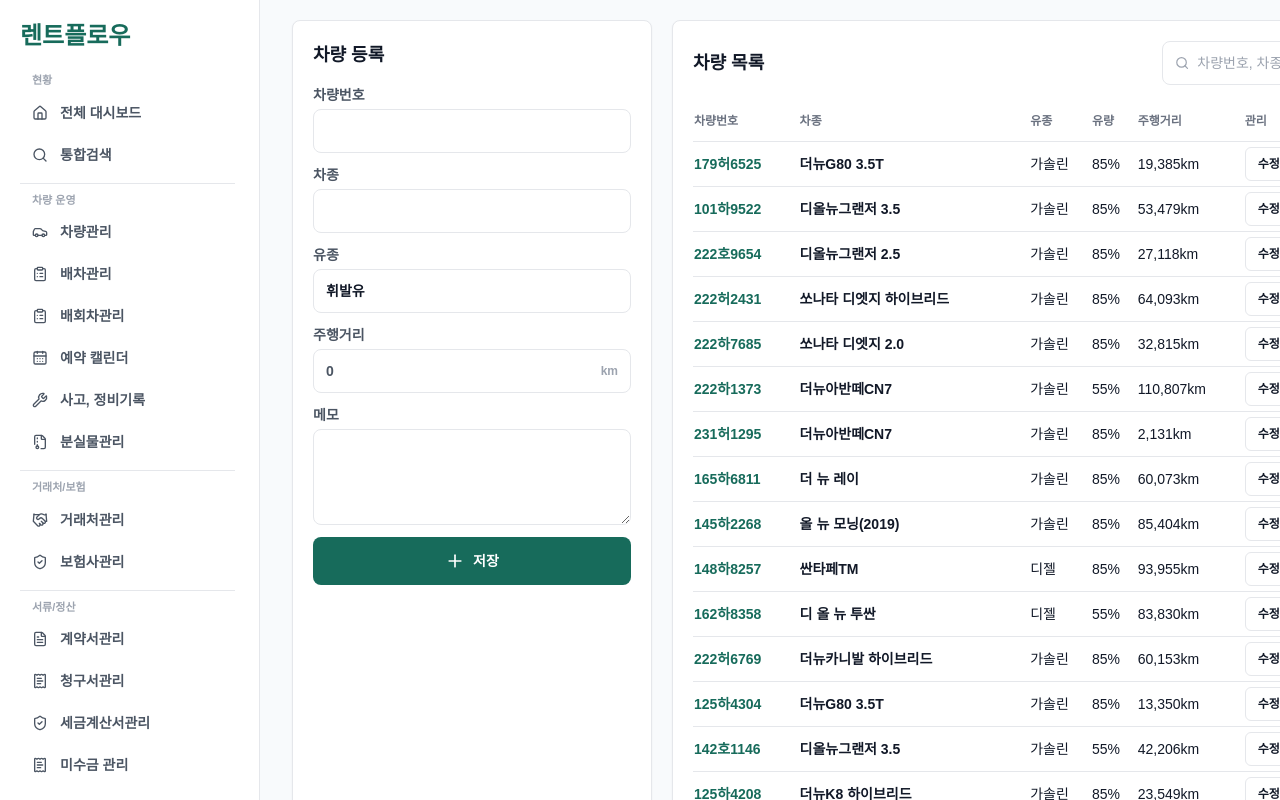
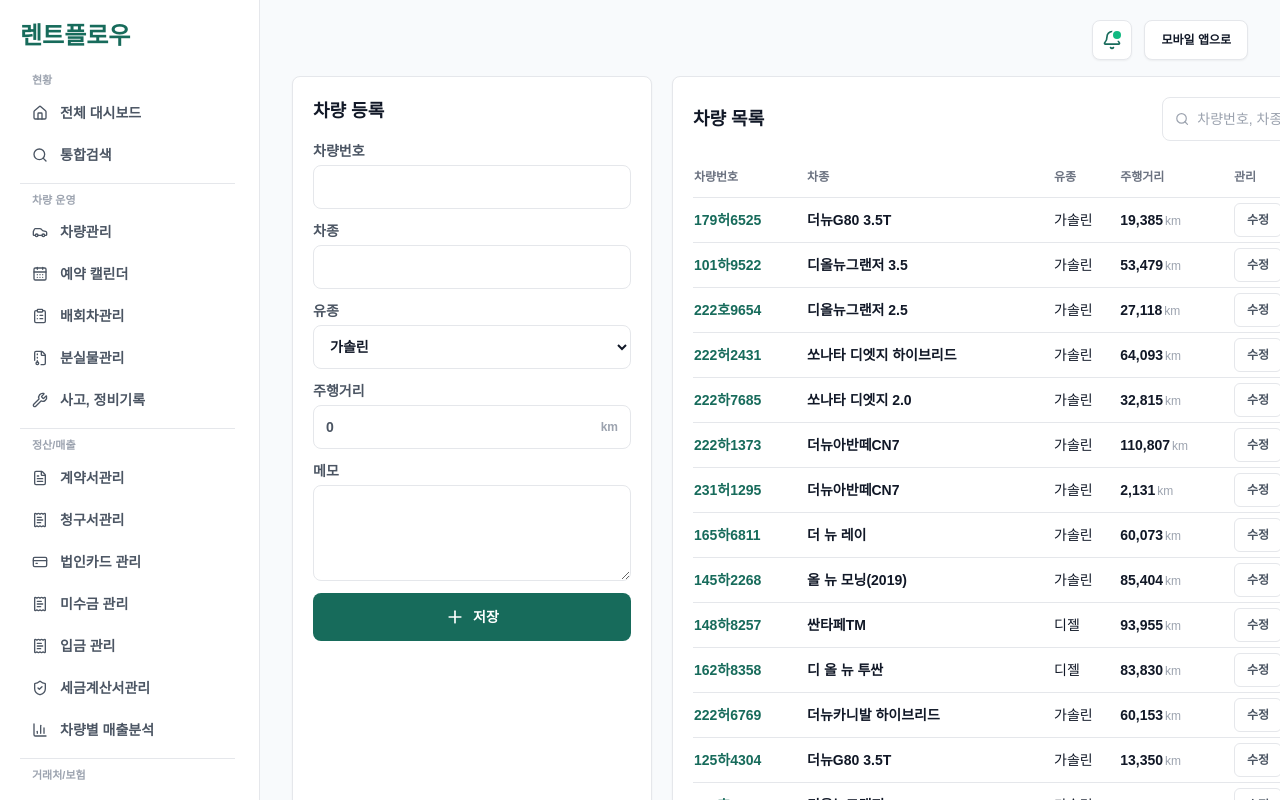
Before and after one commit to djfjjd/rentflow, a Next.js app: page /admin/vehicles in a window 1280 px wide. Shown: the top 800 px of the page. Built offline with nearby package versions, Linux system fonts and the light colour scheme.

Commit message:
feat: enhance AI intake placeholder, support schedule parsing, and fix mobile calendar view

```diff
--- a/components/UniversalAiIntake.tsx
+++ b/components/UniversalAiIntake.tsx
@@ -300,7 +300,7 @@ export function UniversalAiIntake() {
                   setSelectedVehicleNumber(event.target.value);
                   setAnalyzed(false);
                 }}
-                className="mt-1 min-h-12 w-full rounded-lg border border-line bg-field px-3 text-sm font-bold text-ink outline-none transition focus:border-primary focus:ring-4 focus:ring-primary/10"
+                className="mt-1 min-h-11 w-full rounded-lg border border-line bg-field px-3 text-sm font-bold text-ink outline-none transition focus:border-primary focus:ring-4 focus:ring-primary/10"
               >
                 <option value="">차량번호 선택</option>
                 {vehicles.map((vehicle) => (
@@ -343,7 +343,7 @@ export function UniversalAiIntake() {
             }}
             rows={5}
             className="mt-4 w-full resize-none rounded-lg border border-line bg-white px-4 py-3 text-base leading-7 text-ink outline-none transition placeholder:text-gray-400 focus:border-primary focus:ring-4 focus:ring-primary/10"
-            placeholder="AI 텍스트 입력 (선택): 정비요망, 사고접수, 회차 후 계기판사진, 125하4208 독도"
+            placeholder="AI 텍스트 입력 (선택): 정비요망, 사고접수, 회차 후 계기판사진, 주차위치, 주유량"
           />
           <button
             type="button"
@@ -526,7 +526,7 @@ function classifyAiInbox(value: string): AiCategory {
   if (["계약", "계약서"].some((keyword) => source.includes(keyword))) return "계약";
   if (["청구", "청구서"].some((keyword) => source.includes(keyword))) return "청구";
   if (["입금", "입금확인"].some((keyword) => source.includes(keyword))) return "입금";
-  if (["예약", "예약변경", "대차", "얘기됨", "예정", "시간", "월", "일", "시"].some((keyword) => source.includes(keyword))) return "예약";
+  if (["예약", "예약변경", "대차", "얘기됨", "예정", "시간", "월", "일", "시", "소개", "셀프건", "보험건"].some((keyword) => source.includes(keyword))) return "예약";
 
   return "일반메모";
 }
@@ -535,12 +535,12 @@ export function parseScheduleFromText(text: string, vehicles: Vehicle[] = []): R
   const source = text.trim();
   if (!source) return null;
 
-  const hasScheduleKeyword = ["예약", "대차", "얘기됨", "예정", "시간", "월", "일", "시"].some((keyword) => source.includes(keyword));
+  const hasScheduleKeyword = ["예약", "대차", "얘기됨", "예정", "시간", "월", "일", "시", "소개", "셀프건", "보험건"].some((keyword) => source.includes(keyword));
   if (!hasScheduleKeyword) return null;
 
   const dateParts = parseScheduleDate(source);
-  const timeParts = parseScheduleTime(source);
-  if (!dateParts || !timeParts) return null;
+  const timeParts = parseScheduleTime(source) || { time: "09:00", endTime: "" };
+  if (!dateParts) return null;
 
   const lastFour = source.match(/(?:^|\D)(\d{4})(?!\d)/)?.[1] || "";
   const matchedVehicle = lastFour ? vehicles.find((vehicle) => vehicle.plateNumber.endsWith(lastFour)) : undefined;
@@ -568,19 +568,32 @@ export function parseScheduleFromText(text: string, vehicles: Vehicle[] = []): R
 }
 
 function parseScheduleDate(source: string) {
-  const year = new Date().getFullYear();
-  const matched =
+  const now = new Date();
+  const year = now.getFullYear();
+  const month = now.getMonth() + 1;
+
+  const fullDateMatch =
     source.match(/(\d{1,2})\s*월\s*(\d{1,2})\s*일/) ||
     source.match(/(\d{1,2})\s*\/\s*(\d{1,2})/) ||
     source.match(/(\d{1,2})\s*\.\s*(\d{1,2})/);
 
-  if (!matched) return null;
+  if (fullDateMatch) {
+    const m = Number(fullDateMatch[1]);
+    const d = Number(fullDateMatch[2]);
+    if (m >= 1 && m <= 12 && d >= 1 && d <= 31) {
+      return `${year}-${String(m).padStart(2, "0")}-${String(d).padStart(2, "0")}`;
+    }
+  }
 
-  const month = Number(matched[1]);
-  const day = Number(matched[2]);
-  if (month < 1 || month > 12 || day < 1 || day > 31) return null;
+  const dayOnlyMatch = source.match(/(\d{1,2})\s*일/);
+  if (dayOnlyMatch) {
+    const d = Number(dayOnlyMatch[1]);
+    if (d >= 1 && d <= 31) {
+      return `${year}-${String(month).padStart(2, "0")}-${String(d).padStart(2, "0")}`;
+    }
+  }
 
-  return `${year}-${String(month).padStart(2, "0")}-${String(day).padStart(2, "0")}`;
+  return null;
 }
 
 function parseScheduleTime(source: string) {
--- a/components/erp/ReservationMaintenanceDocuments.tsx
+++ b/components/erp/ReservationMaintenanceDocuments.tsx
@@ -30,9 +30,9 @@ export function ReservationBoard() {
   return (
     <div className="space-y-5">
       <div className="grid gap-5 xl:grid-cols-[1fr_420px]">
-        <section className="rounded-lg border border-line bg-white p-5 shadow-sm">
+        <section className="rounded-lg border border-line bg-white p-5 shadow-sm overflow-hidden">
           <h2 className="text-lg font-black text-ink">월간 예약 현황</h2>
-          <div className="mt-4 hidden gap-2 sm:grid sm:grid-cols-4 md:grid-cols-7">
+          <div className="mt-4 grid grid-cols-4 gap-2 md:grid-cols-7">
             {days.map((day) => {
               const dayItems = reservations.filter((item) => item.date === day);
               const isToday = day === formatDateKey(today);
--- a/components/erp/Shell.tsx
+++ b/components/erp/Shell.tsx
@@ -11,10 +11,24 @@ export type ShellNavItem = {
 
 const adminNavGroups: Array<{ title: string; labels: string[] }> = [
   { title: "현황", labels: ["전체 대시보드", "통합검색"] },
-  { title: "차량 운영", labels: ["차량관리", "배차관리", "배회차관리", "예약 캘린더", "사고, 정비기록", "분실물관리"] },
+  {
+    title: "차량 운영",
+    labels: ["차량관리", "예약 캘린더", "배회차관리", "분실물관리", "사고, 정비기록"],
+  },
+  {
+    title: "정산/매출",
+    labels: [
+      "계약서관리",
+      "청구서관리",
+      "법인카드 관리",
+      "미수금 관리",
+      "입금 관리",
+      "세금계산서관리",
+      "차량별 매출분석",
+    ],
+  },
   { title: "거래처/보험", labels: ["거래처관리", "보험사관리"] },
-  { title: "서류/정산", labels: ["계약서관리", "청구서관리", "세금계산서관리", "미수금 관리", "입금 관리", "법인카드 관리", "차량별 매출분석"] },
-  { title: "시스템", labels: ["설정"] },
+  { title: "시스템", labels: ["알림센터"] },
 ];
 
 export function AdminShell({
@@ -42,12 +56,29 @@ export function AdminShell({
           </div>
         </aside>
         <section className="min-w-0 px-4 py-5 sm:px-6 lg:px-8">
-          <div className="mb-4 flex items-center justify-between lg:hidden">
-            <Link href="/" className="inline-flex items-center">
-              <h1 className="text-xl font-black text-primary">렌트플로우</h1>
-            </Link>
-            <NotificationMenu />
-          </div>
+          <header className="mb-4 flex items-center justify-between">
+            <div className="flex items-center gap-4">
+              <Link href="/" className="inline-flex items-center lg:hidden">
+                <h1 className="text-xl font-black text-primary">렌트플로우</h1>
+              </Link>
+            </div>
+            <div className="flex items-center gap-3">
+              <Link
+                href="/admin/notifications"
+                className="relative flex h-10 w-10 items-center justify-center rounded-lg border border-line bg-white text-primary shadow-sm transition-colors hover:bg-slate-50"
+              >
+                <Bell className="h-5 w-5" aria-hidden="true" />
+                <span className="absolute right-2.5 top-2.5 h-2 w-2 rounded-full bg-emerald-500 ring-2 ring-white" />
+              </Link>
+              <Link
+                href="/app/inbox"
+                className="hidden min-h-10 items-center justify-center rounded-lg border border-line bg-white px-4 text-xs font-black text-ink shadow-sm transition-colors hover:bg-slate-50 sm:inline-flex"
+              >
+                모바일 앱으로
+              </Link>
+            </div>
+          </header>
+
           <details className="mb-4 rounded-lg border border-line bg-white shadow-sm lg:hidden">
             <summary className="flex min-h-12 cursor-pointer list-none items-center justify-between px-4 text-sm font-black text-ink">
               <span className="inline-flex items-center gap-2">
@@ -82,7 +113,7 @@ function GroupedNav({ navItems, compact = false }: { navItems: ShellNavItem[]; c
   const groups = ungroupedItems.length > 0 ? [...groupedItems, { title: "기타", labels: [], items: ungroupedItems }] : groupedItems;
 
   return (
-    <>
+    <div className="grid grid-cols-1 gap-2">
       {groups.map((group, index) => (
         <div key={group.title} className={index > 0 ? "border-t border-line pt-2" : ""}>
           <p className={`px-3 font-black text-gray-400 ${compact ? "py-1 text-[10px]" : "pb-1 text-[11px]"}`}>{group.title}</p>
@@ -103,33 +134,12 @@ function GroupedNav({ navItems, compact = false }: { navItems: ShellNavItem[]; c
           </div>
         </div>
       ))}
-    </>
+    </div>
   );
 }
 
 function NotificationMenu() {
-  return (
-    <details className="relative">
-      <summary className="flex h-10 w-10 cursor-pointer list-none items-center justify-center rounded-lg border border-line bg-white text-primary shadow-sm">
-        <Bell className="h-5 w-5" aria-hidden="true" />
-      </summary>
-      <div className="absolute right-0 z-20 mt-2 w-80 overflow-hidden rounded-lg border border-line bg-white shadow-lg">
-        <div className="border-b border-line px-4 py-3">
-          <h2 className="text-sm font-black text-ink">알림 목록</h2>
-        </div>
-        <div className="max-h-96 overflow-y-auto p-2">
-          {notifications.map((item) => (
-            <article key={item.id} className="rounded-lg p-3 hover:bg-field">
-              <p className="text-xs font-black text-primary">{item.type}</p>
-              <p className="mt-1 text-sm font-black text-ink">{item.title}</p>
-              <p className="mt-1 text-xs leading-5 text-gray-500">{item.message}</p>
-            </article>
-          ))}
-          {notifications.length === 0 && <div className="p-4 text-center text-sm font-bold text-gray-500">알림이 없습니다.</div>}
-        </div>
-      </div>
-    </details>
-  );
+  return null;
 }
 
 export function MobileAppShell({
--- a/components/erp/VehicleManager.tsx
+++ b/components/erp/VehicleManager.tsx
@@ -10,7 +10,7 @@ const emptyVehicle: Vehicle = {
   id: "",
   plateNumber: "",
   model: "",
-  fuelType: "휘발유",
+  fuelType: "가솔린",
   fuelLevel: 50,
   mileage: 0,
   location: "",
@@ -49,17 +49,28 @@ export function VehicleManager() {
         <div className="mt-4 grid gap-3">
           <TextField label="차량번호" value={editing.plateNumber} onChange={(value) => setEditing({ ...editing, plateNumber: value })} />
           <TextField label="차종" value={editing.model} onChange={(value) => setEditing({ ...editing, model: value })} />
-          <TextField label="유종" value={editing.fuelType} onChange={(value) => setEditing({ ...editing, fuelType: value })} />
+          <label className="grid gap-1 text-sm font-bold text-gray-600">
+            유종
+            <select
+              value={editing.fuelType === "휘발유" ? "가솔린" : editing.fuelType}
+              onChange={(e) => setEditing({ ...editing, fuelType: e.target.value })}
+              className="min-h-11 rounded-lg border border-line bg-white px-3 text-ink outline-none transition focus:border-primary"
+            >
+              <option value="가솔린">가솔린</option>
+              <option value="디젤">디젤</option>
+              <option value="LPG">LPG</option>
+            </select>
+          </label>
           <NumberField label="주행거리" value={editing.mileage} onChange={(value) => setEditing({ ...editing, mileage: value })} suffix="km" />
           <label className="grid gap-1 text-sm font-bold text-gray-600">
             메모
             <textarea
               value={editing.memo}
               onChange={(event) => setEditing({ ...editing, memo: event.target.value })}
-              className="min-h-24 rounded-lg border border-line bg-white p-3 text-ink"
+              className="min-h-24 rounded-lg border border-line bg-white p-3 text-ink outline-none transition focus:border-primary"
             />
           </label>
-          <button type="button" onClick={save} className="inline-flex min-h-12 items-center justify-center gap-2 rounded-lg bg-primary px-4 text-sm font-bold text-white">
+          <button type="button" onClick={save} className="inline-flex min-h-12 items-center justify-center gap-2 rounded-lg bg-primary px-4 text-sm font-bold text-white transition hover:bg-primary-strong">
             <Plus className="h-5 w-5" aria-hidden="true" />
             저장
           </button>
@@ -69,7 +80,7 @@ export function VehicleManager() {
       <section className="rounded-lg border border-line bg-white p-5 shadow-sm">
         <div className="flex flex-col gap-3 sm:flex-row sm:items-center sm:justify-between">
           <h2 className="text-lg font-black text-ink">차량 목록</h2>
-          <label className="flex min-h-11 items-center gap-2 rounded-lg border border-line px-3">
+          <label className="flex min-h-11 items-center gap-2 rounded-lg border border-line px-3 transition-focus-within ring-primary/10 focus-within:border-primary focus-within:ring-4">
             <Search className="h-4 w-4 text-gray-400" aria-hidden="true" />
             <input
               value={query}
@@ -83,30 +94,41 @@ export function VehicleManager() {
           <table className="w-full min-w-[700px] text-left text-sm">
             <thead className="border-b border-line text-xs text-gray-500">
               <tr>
-                <th className="py-3">차량번호</th>
-                <th>차종</th>
-                <th>유종</th>
-                <th>유량</th>
-                <th>주행거리</th>
-                <th>관리</th>
+                <th className="py-3 font-bold">차량번호</th>
+                <th className="font-bold">차종</th>
+                <th className="font-bold">유종</th>
+                <th className="font-bold">주행거리</th>
+                <th className="font-bold">관리</th>
               </tr>
             </thead>
             <tbody className="divide-y divide-line">
               {filtered.map((item) => (
-                <tr key={item.id}>
+                <tr key={item.id} className="hover:bg-field/50 transition-colors">
                   <td className="py-3 font-black text-primary">
-                    <Link href={`/admin/vehicles/${item.id}`}>{item.plateNumber}</Link>
+                    <Link href={`/admin/vehicles/${item.id}`} className="hover:underline text-primary">
+                      {item.plateNumber}
+                    </Link>
                   </td>
                   <td className="font-semibold text-ink">{item.model}</td>
-                  <td>{item.fuelType}</td>
-                  <td>{item.fuelLevel}%</td>
-                  <td>{item.mileage.toLocaleString()}km</td>
+                  <td>{item.fuelType === "휘발유" ? "가솔린" : item.fuelType}</td>
+                  <td>
+                    <span className="font-semibold text-ink">{item.mileage.toLocaleString()}</span>
+                    <span className="ml-0.5 text-xs text-gray-400">km</span>
+                  </td>
                   <td>
                     <div className="flex gap-2">
-                      <button type="button" onClick={() => setEditing(item)} className="rounded-md border border-line px-3 py-2 text-xs font-bold">
+                      <button
+                        type="button"
+                        onClick={() => setEditing(item)}
+                        className="rounded-md border border-line bg-white px-3 py-2 text-xs font-bold text-gray-600 transition hover:bg-field"
+                      >
                         수정
                       </button>
-                      <button type="button" onClick={() => removeVehicle(item.id)} className="rounded-md border border-red-200 px-3 py-2 text-xs font-bold text-red-600">
+                      <button
+                        type="button"
+                        onClick={() => removeVehicle(item.id)}
+                        className="rounded-md border border-red-200 bg-white px-3 py-2 text-xs font-bold text-red-600 transition hover:bg-red-50"
+                      >
                         <Trash2 className="h-3.5 w-3.5" aria-hidden="true" />
                       </button>
                     </div>
@@ -125,7 +147,11 @@ function TextField({ label, value, onChange }: { label: string; value: string; o
   return (
     <label className="grid gap-1 text-sm font-bold text-gray-600">
       {label}
-      <input value={value} onChange={(event) => onChange(event.target.value)} className="min-h-11 rounded-lg border border-line px-3 text-ink" />
+      <input
+        value={value}
+        onChange={(event) => onChange(event.target.value)}
+        className="min-h-11 rounded-lg border border-line bg-white px-3 text-ink outline-none transition focus:border-primary"
+      />
     </label>
   );
 }
@@ -134,7 +160,7 @@ function NumberField({ label, value, onChange, suffix }: { label: string; value:
   return (
     <label className="grid gap-1 text-sm font-bold text-gray-600">
       {label}
-      <span className="flex min-h-11 items-center rounded-lg border border-line px-3">
+      <span className="flex min-h-11 items-center rounded-lg border border-line bg-white px-3 transition-focus-within ring-primary/10 focus-within:border-primary focus-within:ring-4">
         <input type="number" value={value} onChange={(event) => onChange(Number(event.target.value))} className="w-full outline-none" />
         <span className="text-xs text-gray-400">{suffix}</span>
       </span>
--- a/lib/erp-data.ts
+++ b/lib/erp-data.ts
@@ -1,6 +1,7 @@
 import {
   BadgeCheck,
   BarChart3,
+  Bell,
   CalendarDays,
   Car,
   ClipboardList,
@@ -264,7 +265,6 @@ export const adminNavItems = [
   { href: "/admin/dashboard", label: "전체 대시보드", icon: Home },
   { href: "/admin/search", label: "통합검색", icon: Search },
   { href: "/admin/vehicles", label: "차량관리", icon: Car },
-  { href: "/admin/dispatches", label: "배차관리", icon: ClipboardList },
   { href: "/admin/returns", label: "배회차관리", icon: ClipboardList },
   { href: "/admin/reservations", label: "예약 캘린더", icon: CalendarDays },
   { href: "/admin/maintenance-history", label: "사고, 정비기록", icon: Wrench },
@@ -278,7 +278,7 @@ export const adminNavItems = [
   { href: "/admin/payments", label: "입금 관리", icon: ReceiptText },
   { href: "/admin/corporate-cards", label: "법인카드 관리", icon: CreditCard },
   { href: "/admin/revenue", label: "차량별 매출분석", icon: BarChart3 },
-  { href: "/admin/settings", label: "설정", icon: Settings },
+  { href: "/admin/notifications", label: "알림센터", icon: Bell },
 ];
 
 export const vehicleStatuses: VehicleStatus[] = [
```
